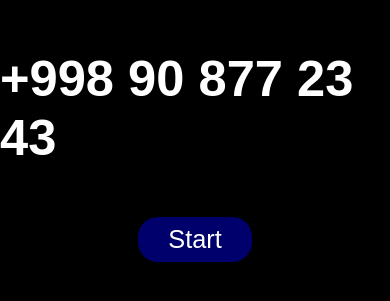
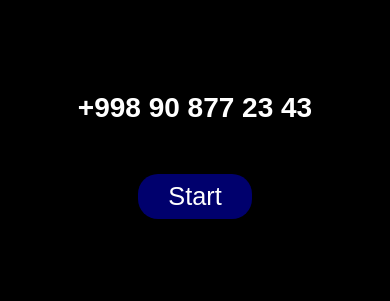
Before and after one commit to AsadbekBahromov21/omadshov, a plain HTML site: page index.html in a window 390 px wide. Shown: the part 267-568 px from the top of the page. Drawn offline with Linux system fonts and the light colour scheme.

Commit message:
omadshov

```diff
--- a/style.css
+++ b/style.css
@@ -30,14 +30,14 @@
 @media (max-width:600px) {
 
    .title{
-    font-size: 14vh;
+    font-size: 10vh;
     color: #fff;
 }
 }
 @media (max-width:420px) {
 
     .title{
-     font-size: 6vh;
+     font-size: 28px;
      color: #fff;
  }
  }
```
